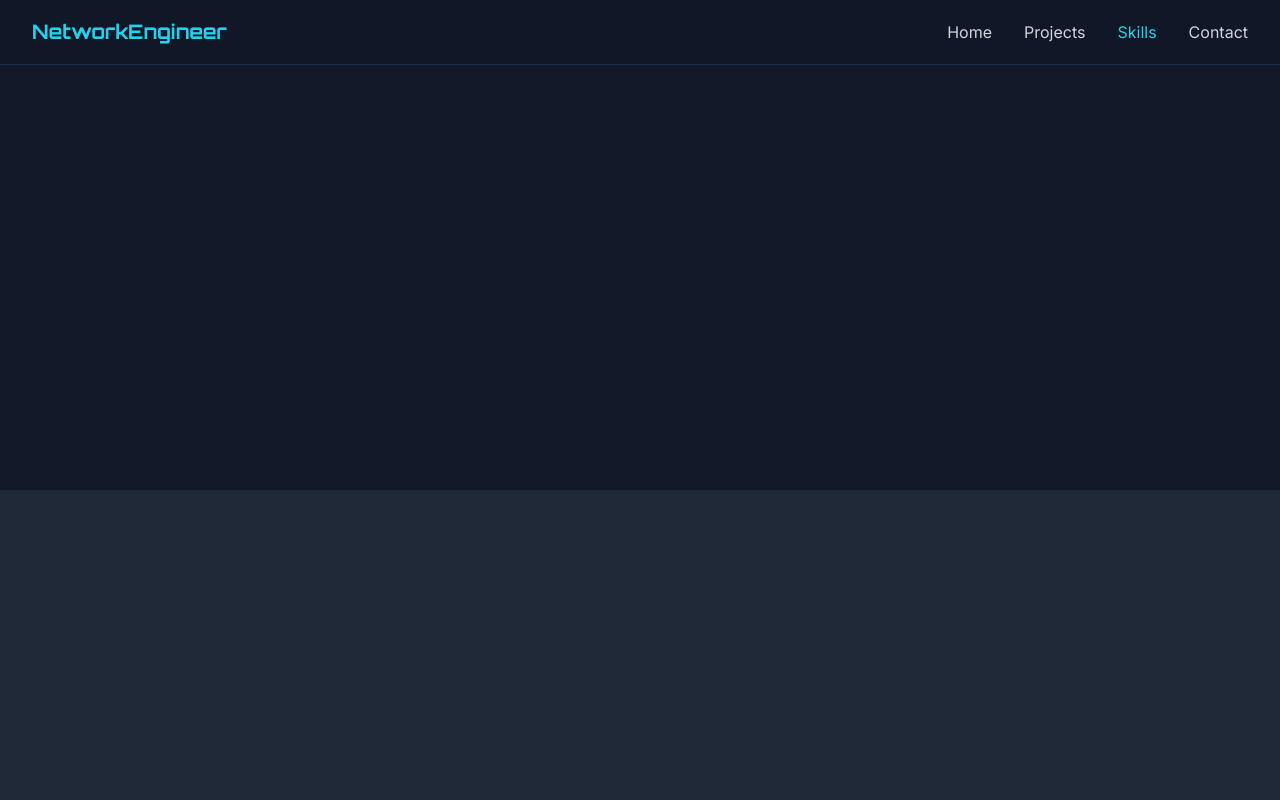
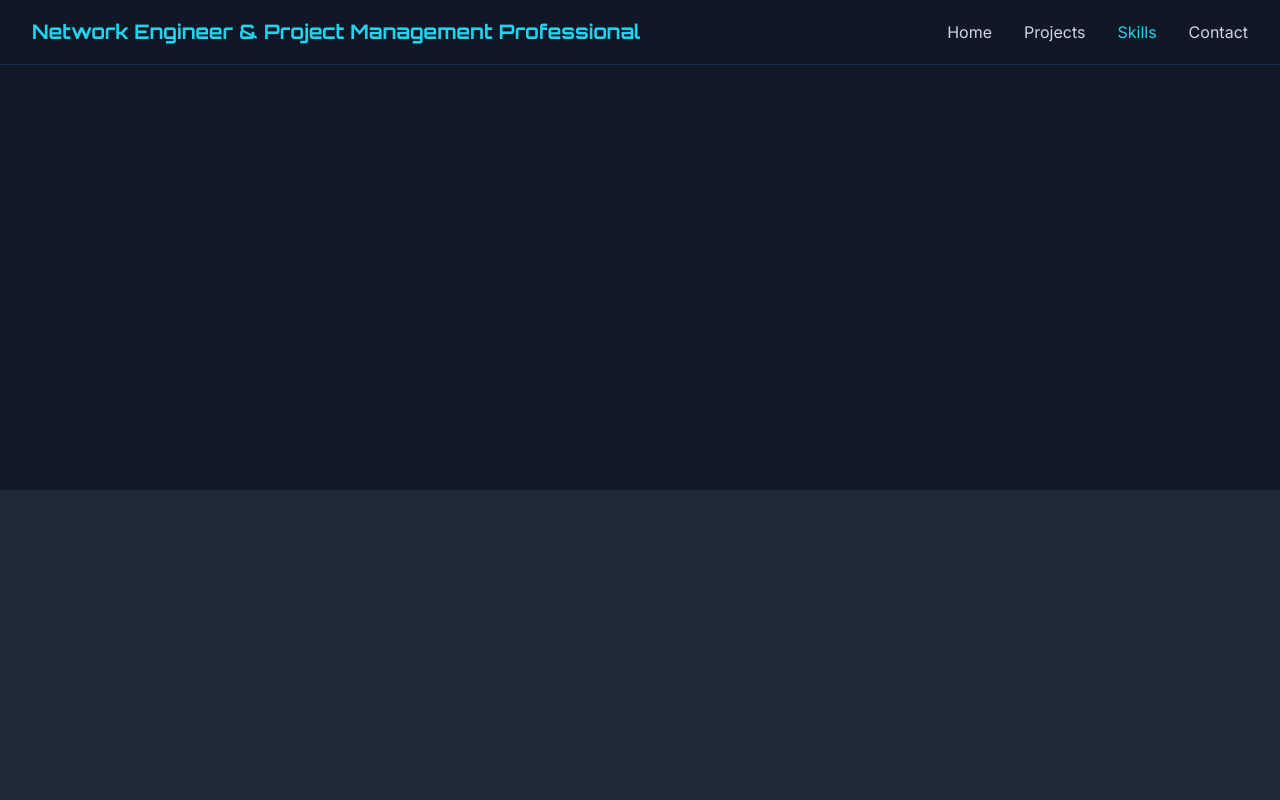
Before and after one commit to jordantone1/JordanDantoneProfessional, a plain HTML site: page skills.html in a window 1280 px wide. Shown: the top 800 px of the page. Drawn offline with nearby package versions, Linux system fonts and the light colour scheme.

Commit message:
Update skills.html

```diff
--- a/skills.html
+++ b/skills.html
@@ -3,7 +3,7 @@
 <head>
     <meta charset="UTF-8">
     <meta name="viewport" content="width=device-width, initial-scale=1.0">
-    <title>Skills - Network Engineer Portfolio</title>
+    <title>Skills - Jordan Dantone's Portfolio</title>
     <script src="https://cdn.tailwindcss.com"></script>
     <script src="https://cdnjs.cloudflare.com/ajax/libs/animejs/3.2.1/anime.min.js"></script>
     <script src="https://cdn.jsdelivr.net/npm/echarts@5.4.3/dist/echarts.min.js"></script>
@@ -218,7 +218,7 @@
         <div class="max-w-7xl mx-auto px-4 sm:px-6 lg:px-8">
             <div class="flex justify-between items-center h-16">
                 <div class="orbitron text-xl font-bold text-cyan-400">
-                    <a href="index.html">NetworkEngineer</a>
+                    <a href="index.html">Network Engineer & Project Management Professional</a>
                 </div>
                 <div class="hidden md:flex space-x-8">
                     <a href="index.html" class="nav-link text-gray-300 hover:text-white">Home</a>
```
